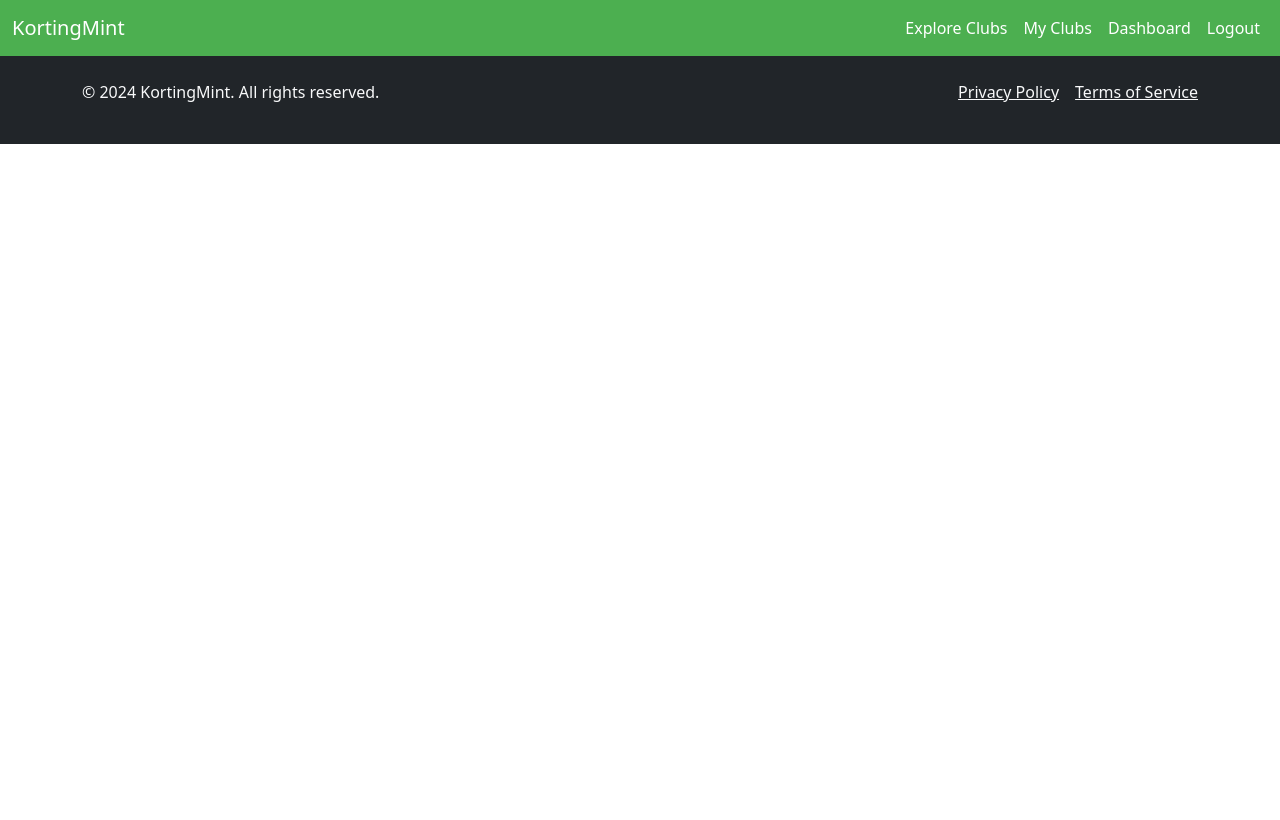
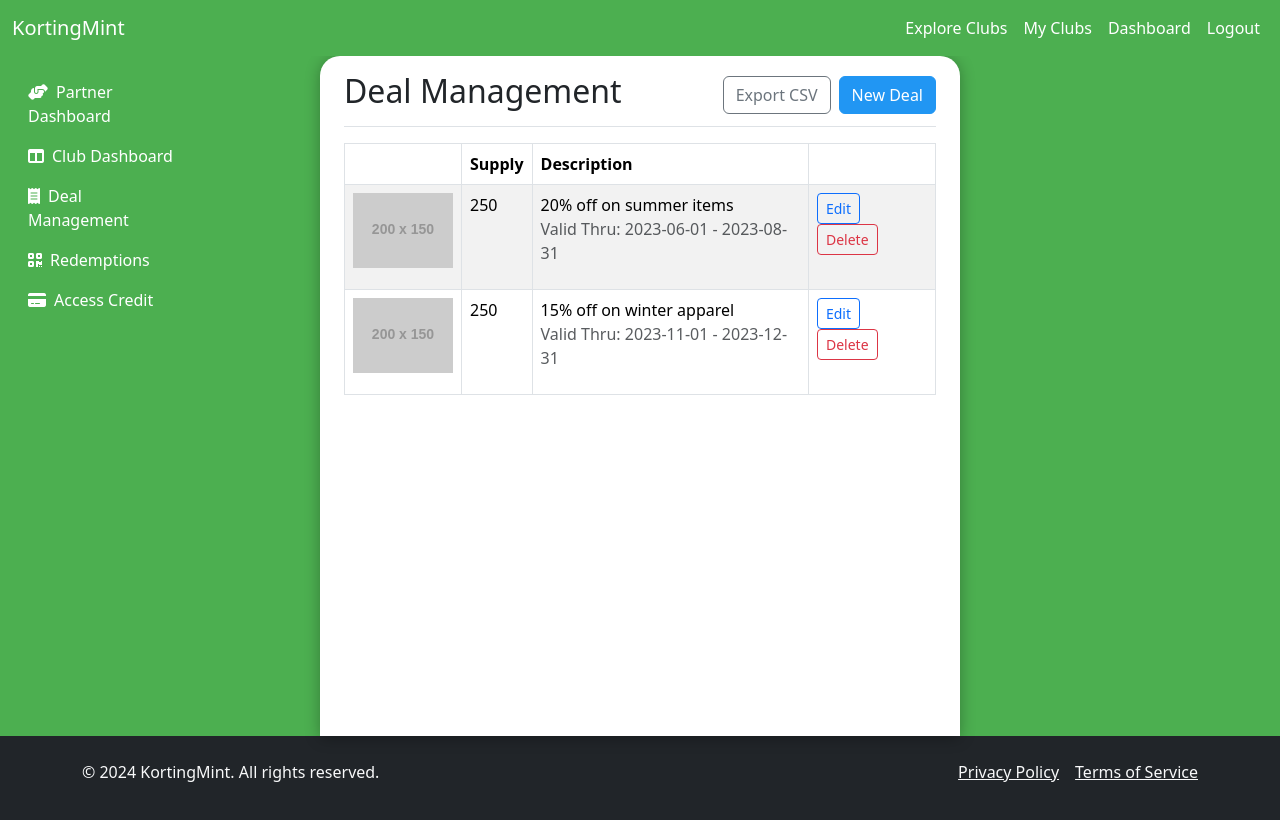
Before and after one commit to Paracosm-Labs/kortingmint-client, a React (Create React App) app: page /dashboard/business/manage-deals in a window 1280 px wide. Shown: the top 820 px of the page. Built offline with nearby package versions, Linux system fonts and the light colour scheme.

Commit message:
ui tweaks and refactoring

```diff
--- a/src/App.js
+++ b/src/App.js
@@ -5,11 +5,11 @@
 import Home from './pages/home';
 import PartnerDashboard from './pages/partnerDashboard';
 import BusinessDashboard from './pages/clubDashboard';
-import OfferManagement from './pages/offerManagement';
+import DealManagement from './pages/dealManagement';
 import Redemptions from './pages/redemptions';
 import Credit from './pages/credit';
 import ExploreClubs from './pages/exploreClubs';
-import CustomerClubs from './pages/customerClubs';
+import CustomerClubs from './pages/myClubs';
 
 function App() {
   return (
@@ -20,7 +20,7 @@
           <Route exact path="/" element={<Home/>} />
           <Route path="/dashboard/partner" element={<PartnerDashboard/>} />
           <Route path="/dashboard/club" element={<BusinessDashboard/>}/>
-          <Route path="/dashboard/business/manage-offers" element={<OfferManagement/>}/>
+          <Route path="/dashboard/business/manage-deals" element={<DealManagement/>}/>
           <Route path="dashboard/business/redemptions" element={<Redemptions/>}/>
           <Route path="dashboard/business/credit" element={<Credit/>}/>
           <Route path="/explore" element={<ExploreClubs/>} />
--- a/src/components/offerTable.js
+++ b/src/components/dealTable.js
@@ -1,10 +1,10 @@
-// components/offerTable.js
+// components/dealTable.js
 import React, { useState, useEffect } from 'react';
 import { Table, Button } from 'react-bootstrap';
 
-function OfferTable({ onEdit, onDelete }) {
+function DealTable({ onEdit, onDelete }) {
   // Sample data - replace with actual data fetching logic
-  const [offers, setOffers] = useState([
+  const [deals, setDeals] = useState([
     {
       id: 1,
       image: 'https://via.placeholder.com/200x150',
@@ -35,16 +35,16 @@
           </tr>
         </thead>
         <tbody>
-          {offers.map((offer) => (
-            <tr key={offer.id}>
-              <td><img src={offer.image} alt={offer.supply} width="100" /></td>
-              <td>{offer.supply}</td>
-              <td>{offer.description}<p className='text-muted text-small'>Valid Thru: {offer.validFrom} - {offer.validTo}</p></td>
+          {deals.map((deal) => (
+            <tr key={deal.id}>
+              <td><img src={deal.image} alt={deal.supply} width="100" /></td>
+              <td>{deal.supply}</td>
+              <td>{deal.description}<p className='text-muted text-small'>Valid Thru: {deal.validFrom} - {deal.validTo}</p></td>
               <td>
-                <Button variant="outline-primary" size="sm" className="me-2" onClick={() => onEdit(offer)}>
+                <Button variant="outline-primary" size="sm" className="me-2" onClick={() => onEdit(deal)}>
                   Edit
                 </Button>
-                <Button variant="outline-danger" size="sm" onClick={() => onDelete(offer.id)}>
+                <Button variant="outline-danger" size="sm" onClick={() => onDelete(deal.id)}>
                   Delete
                 </Button>
               </td>
@@ -56,4 +56,4 @@
   );
 }
 
-export default OfferTable;
+export default DealTable;
--- /dev/null
+++ b/src/components/myDealsModal.js
@@ -0,0 +1,86 @@
+import React, { useState } from 'react';
+import { Modal, Card, Button } from 'react-bootstrap';
+import OffcanvasRedeem from './offcanvasRedeem';
+
+const dealData = [
+  {
+    id: 1,
+    image: 'https://picsum.photos/200/100?random=1',
+    title: '20% Off Electronics',
+    description: 'Get 20% off on selected electronics at participating stores.',
+    validFrom: '2023-06-01',
+    validTo: '2023-08-31'
+  },
+  {
+    id: 2,
+    image: 'https://picsum.photos/200/100?random=2',
+    title: 'Free Coffee Every Week',
+    description: 'Enjoy a free coffee every week at CoffeeHouse locations.',
+    validFrom: '2023-04-01',
+    validTo: '2023-12-31'
+  },
+  {
+    id: 3,
+    image: 'https://picsum.photos/200/100?random=3',
+    title: '15% Off FitnessPro Memberships',
+    description: 'Save 15% on FitnessPro memberships for a healthier you.',
+    validFrom: '2023-01-01',
+    validTo: '2023-12-31'
+  }
+];
+
+function MyDealsModal({ show, onHide }) {
+  const [showRedeem, setShowRedeem] = useState(false);
+  const [selectedDeal, setSelectedDeal] = useState(null);
+
+  const handleRedeem = (deal) => {
+    setSelectedDeal(deal);
+    setShowRedeem(true);
+  };
+
+  const handleCloseRedeem = () => {
+    setShowRedeem(false);
+    setSelectedDeal(null);
+  };
+
+  return (
+    <>
+      <Modal show={show} onHide={onHide} size="lg" centered>
+        <Modal.Header closeButton>
+          <Modal.Title>My Minted Deals</Modal.Title>
+        </Modal.Header>
+        <Modal.Body>
+          <div className="d-flex flex-column" style={{ gap: '20px' }}>
+            {dealData.map((deal) => (
+              <Card key={deal.id} className="mb-2">
+                <div className="row g-0">
+                  <div className="col-md-3">
+                    <Card.Img variant="top" src={deal.image} alt={deal.title} className="img-fluid rounded-start p-3" />
+                  </div>
+                  <div className="col-md-9">
+                    <Card.Body className="d-flex flex-column text-start">
+                      <div>
+                        <Card.Title>{deal.title}</Card.Title>
+                        <Card.Text>{deal.description}</Card.Text>
+                        <Card.Text className="text-muted">
+                          Valid from {deal.validFrom} to {deal.validTo}
+                        </Card.Text>
+                      </div>
+                      <div className="d-flex justify-content-end align-items-center mt-3">
+                        <Button className="btn-kmint-blue" onClick={() => handleRedeem(deal)}>Redeem</Button>
+                      </div>
+                    </Card.Body>
+                  </div>
+                </div>
+              </Card>
+            ))}
+          </div>
+        </Modal.Body>
+      </Modal>
+
+      <OffcanvasRedeem show={showRedeem} onHide={handleCloseRedeem} deal={selectedDeal} />
+    </>
+  );
+}
+
+export default MyDealsModal;
--- a/src/components/offcanvasDeals.js
+++ b/src/components/offcanvasDeals.js
@@ -7,7 +7,6 @@
     image: 'https://picsum.photos/200/100?random=1',
     title: '20% Off Electronics',
     description: 'Save 20% on all electronics purchases at TechStore.',
-    discount: 20,
     validFrom: '2023-06-01',
     validTo: '2023-08-31'
   },
--- /dev/null
+++ b/src/components/offcanvasRedeem.js
@@ -0,0 +1,33 @@
+import React from 'react';
+import { Offcanvas,Button } from 'react-bootstrap';
+
+function OffcanvasRedeem({ show, onHide, deal }) {
+  return (
+    <Offcanvas show={show} onHide={onHide} placement="top" className="kmint-redeem" style={{ zIndex: 1060 }}>
+      <Offcanvas.Header closeButton>
+        <Offcanvas.Title>{deal ? deal.title : 'Redeem'}</Offcanvas.Title>
+      </Offcanvas.Header>
+      <Offcanvas.Body>
+        <div id="qr-generator" className="mb-3 text-center">
+          {/* Generated QR code or other redeemable content */}
+          <p>QR Code Placeholder</p>
+        </div>
+        {deal && (
+          <div className="text-center">
+            <p>{deal.description}</p>
+            <p className="text-muted">
+              Valid from {deal.validFrom} to {deal.validTo}
+            </p>
+          </div>
+        )}
+        <div className="d-flex justify-content-center mt-4">
+          <Button variant="outline-secondary" onClick={onHide}>
+            Close
+          </Button>
+        </div>
+      </Offcanvas.Body>
+    </Offcanvas>
+  );
+}
+
+export default OffcanvasRedeem;
--- a/src/components/sidebar.js
+++ b/src/components/sidebar.js
@@ -20,9 +20,9 @@
             </Link>
           </li>
           <li className="nav-item">
-            <Link to="/dashboard/business/manage-offers" className="nav-link">
+            <Link to="/dashboard/business/manage-deals" className="nav-link">
               <i className="fas fa-receipt me-2"></i>
-              Offer Management
+              Deal Management
             </Link>
           </li>
           <li className="nav-item">
--- a/src/index.css
+++ b/src/index.css
@@ -55,6 +55,7 @@
 
 .kmint-deals{height: 550px!important;}
 
+.kmint-redeem{height: 400px!important;}
 
 
 
--- /dev/null
+++ b/src/pages/dealManagement.js
@@ -0,0 +1,51 @@
+// pages/DealManagement.js
+import React, { useState, useEffect } from 'react';
+import Sidebar from '../components/sidebar';
+import DealTable from '../components/dealTable';
+import DealModal from '../components/dealModal';
+
+function DealManagement() {
+  const [showDealModal, setShowDealModal] = useState(false);
+  const [selectedDeal, setSelectedDeal] = useState(null);
+
+  const handleNewDeal = () => {
+    setSelectedDeal(null);
+    setShowDealModal(true);
+  };
+
+  const handleEditDeal = (offer) => {
+    setSelectedDeal(offer);
+    setShowDealModal(true);
+  };
+
+  const handleDeleteDeal = (offerId) => {
+    // Implement delete logic here
+    console.log('Deleting offer:', offerId);
+  };
+
+  return (
+    <div className="kmint container-fluid">
+      <div className="row">
+        <Sidebar />
+        <main className="kmint col-md-6 ms-sm-auto col-lg-6 px-md-4">
+          <div className="d-flex justify-content-between flex-wrap flex-md-nowrap align-items-center pt-3 pb-2 mb-3 border-bottom">
+            <h1 className="h2">Deal Management</h1>
+            <div className="btn-toolbar mb-2 mb-md-0">
+              <button type="button" className="btn btn-md btn-outline-secondary me-2">
+                Export CSV
+              </button>
+              <button type="button" className="btn btn-md btn-kmint-blue" onClick={handleNewDeal}>
+                New Deal
+              </button>
+            </div>
+          </div>
+          <DealTable onEdit={handleEditDeal} onDelete={handleDeleteDeal} />
+          <DealModal show={showDealModal} onHide={() => setShowDealModal(false)} offer={selectedDeal} />
+        </main>
+        <div className='col-md-3'></div>
+      </div>
+    </div>
+  );
+}
+
+export default DealManagement;
```
Also changed, not shown: src/components/dealModal.js (renamed from src/components/offerModal.js, +20 -20 lines), src/pages/myClubs.js (renamed from src/pages/customerClubs.js, +10 -1 lines), src/pages/offerManagement.js (deleted, +0 -51 lines).
